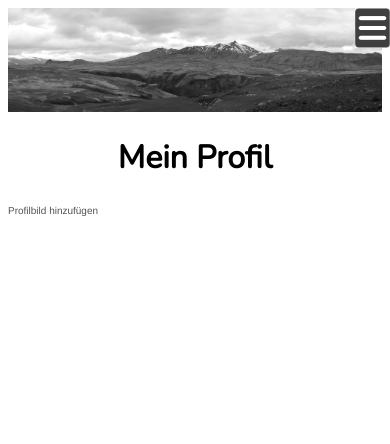
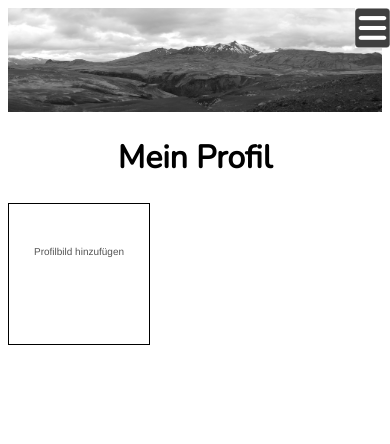
Before and after one commit to LalaKala83/307, a PHP site: page /profile/profile in a window 390 px wide. Shown: the top 444 px of the page. Run offline with PHP 8.4, Linux system fonts and the light colour scheme; the visitor is signed in with stand-in values (Sample User, id 1).

Commit message:
profile - profilepicture

```diff
--- a/public/css/style.css
+++ b/public/css/style.css
@@ -187,4 +187,15 @@ a {
         padding: 1px;
     }
 
+    #containerProfilepicture {
+        border:1px solid black;
+        height: 140px;
+        width: 140px;
+    }
+
+    #textProfilepicture {
+        text-align: center;
+        margin-top: 40px;
+        margin-bottom: 40px;
+    }
 }
```
